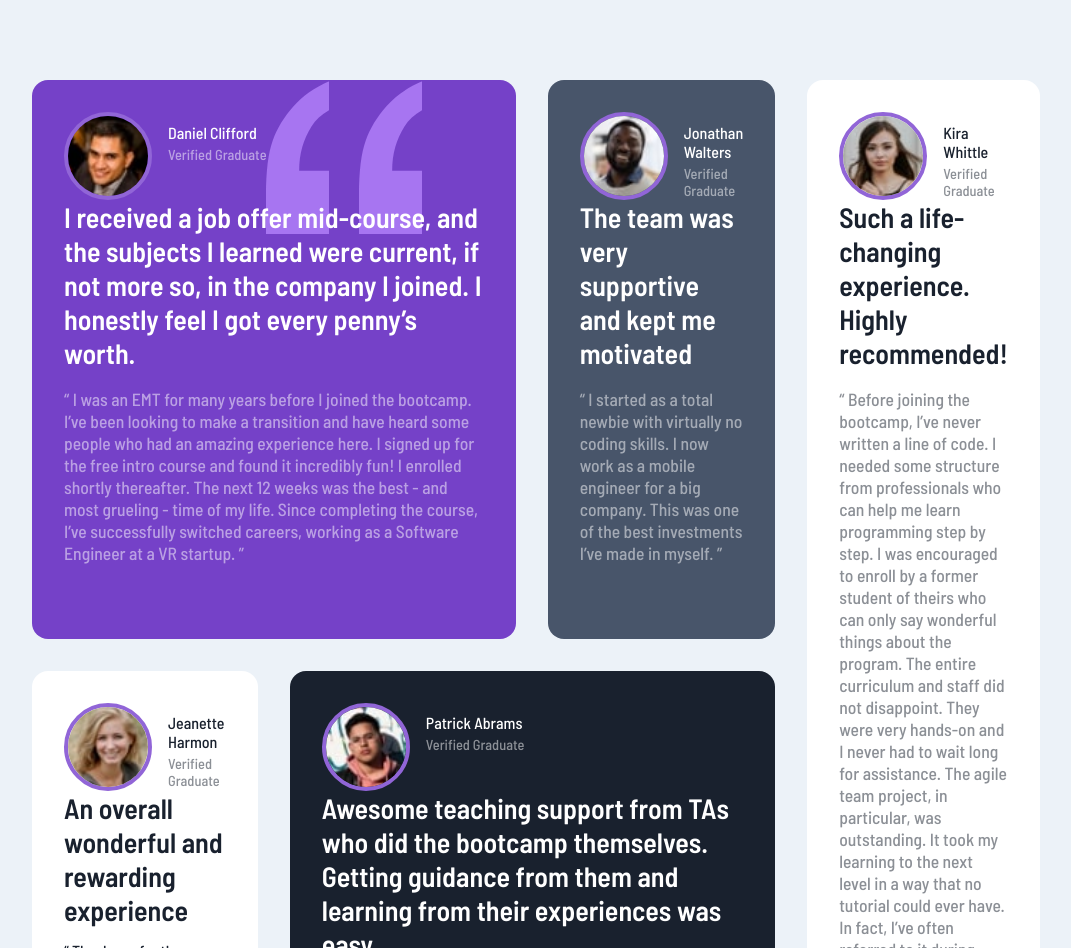
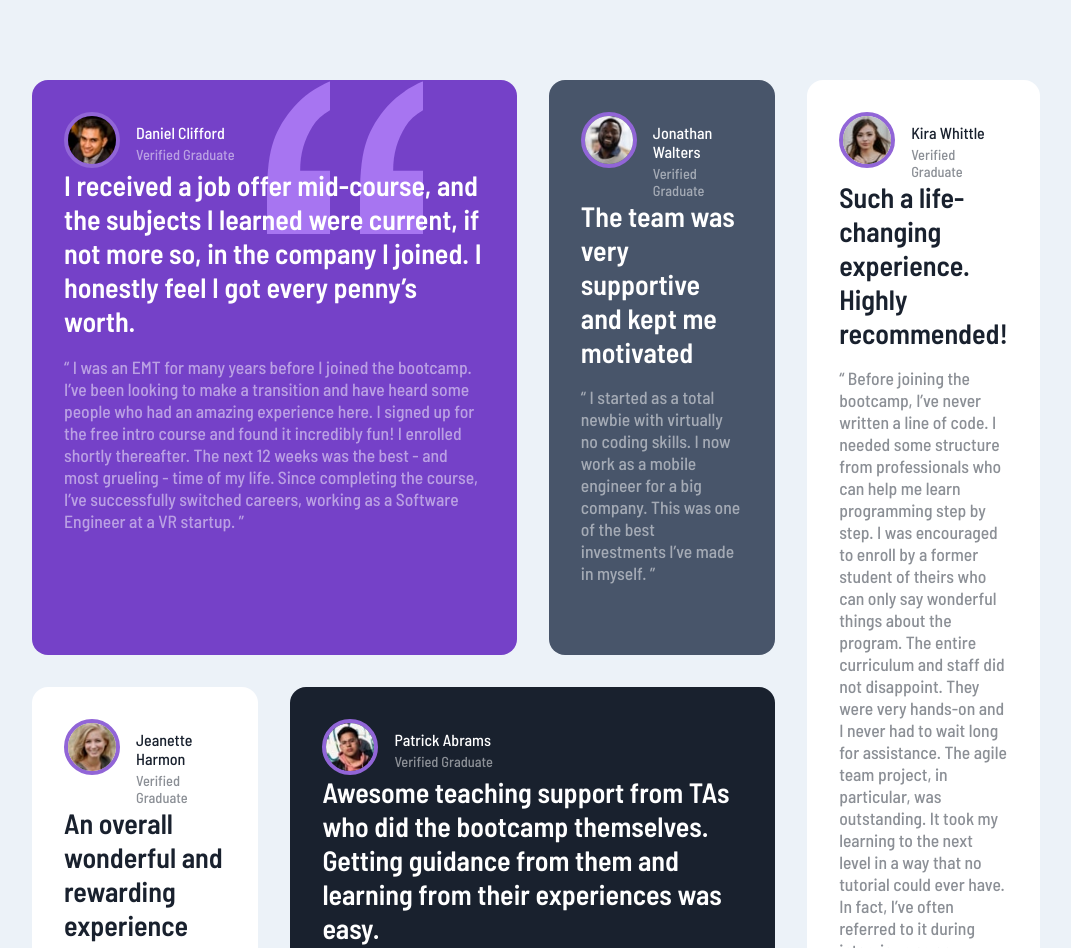
Before and after one commit to JAsaxon/testimonials-grid-section-main, a plain HTML site: page index.html in a window 1280 px wide. Shown: the top 948 px of the page, without its empty margins (104-1175 px from the left). Drawn offline with Linux system fonts and the light colour scheme.

Commit message:
Fixed Images ??

```diff
--- a/index.html
+++ b/index.html
@@ -29,7 +29,7 @@
     <div id="container">
       <div class="testimonial-wrapper">
         <div class="title">
-          <img src="/images/image-daniel.jpg" alt="" class="img">
+          <img src="images/image-daniel.jpg" alt="" class="img">
           <div class="title-text">
             <h1 class="testimonial-name">Daniel Clifford</h1>
             <h2 class="testimonial-subtitle">Verified Graduate</h2>
@@ -40,7 +40,7 @@
           current, if not more so, in the company I joined. I honestly feel I
           got every penny’s worth.
         </h3>
-        <img src="/images/bg-pattern-quotation.svg" alt="" class="pattern">
+        <img src="images/bg-pattern-quotation.svg" alt="" class="pattern">
         <p>
           “ I was an EMT for many years before I joined the bootcamp. I’ve been
           looking to make a transition and have heard some people who had an
@@ -53,7 +53,7 @@
       </div>
       <div class="testimonial-wrapper long">
         <div class="title">
-          <img src="/images/image-jonathan.jpg" alt="" class="img">
+          <img src="images/image-jonathan.jpg" alt="" class="img">
           <div class="title-text">
             <h1 class="testimonial-name">Jonathan Walters</h1>
             <h2 class="testimonial-subtitle">Verified Graduate</h2>
@@ -70,7 +70,7 @@
       </div>
       <div class="testimonial-wrapper">
         <div class="title">
-          <img src="/images/image-kira.jpg" alt="" class="img">
+          <img src="images/image-kira.jpg" alt="" class="img">
           <div class="title-text">
             <h1 class="testimonial-name">Kira Whittle</h1>
             <h2 class="testimonial-subtitle">Verified Graduate</h2>
@@ -95,7 +95,7 @@
       </div>
       <div class="testimonial-wrapper">
         <div class="title">
-          <img src="/images/image-jeanette.jpg" alt="" class="img">
+          <img src="images/image-jeanette.jpg" alt="" class="img">
           <div class="title-text">
             <h1 class="testimonial-name">Jeanette Harmon</h1>
             <h2 class="testimonial-subtitle">Verified Graduate</h2>
@@ -107,7 +107,7 @@
 
       <div class="testimonial-wrapper">
         <div class="title">
-          <img src="/images/image-patrick.jpg" alt="" class="img">
+          <img src="images/image-patrick.jpg" alt="" class="img">
           <div class="title-text">
             <h1 class="testimonial-name">Patrick Abrams</h1>
             <h2 class="testimonial-subtitle">Verified Graduate</h2>
--- a/style.css
+++ b/style.css
@@ -26,8 +26,8 @@ body{
     margin-left: 1em;
 }
 .img{
-    width: 5em;
-    height: 5em;
+    width: 3em;
+    height: 3em;
     border: hsl(263, 59%, 62%) 4px solid;
     border-radius: 100%;
 }
```
